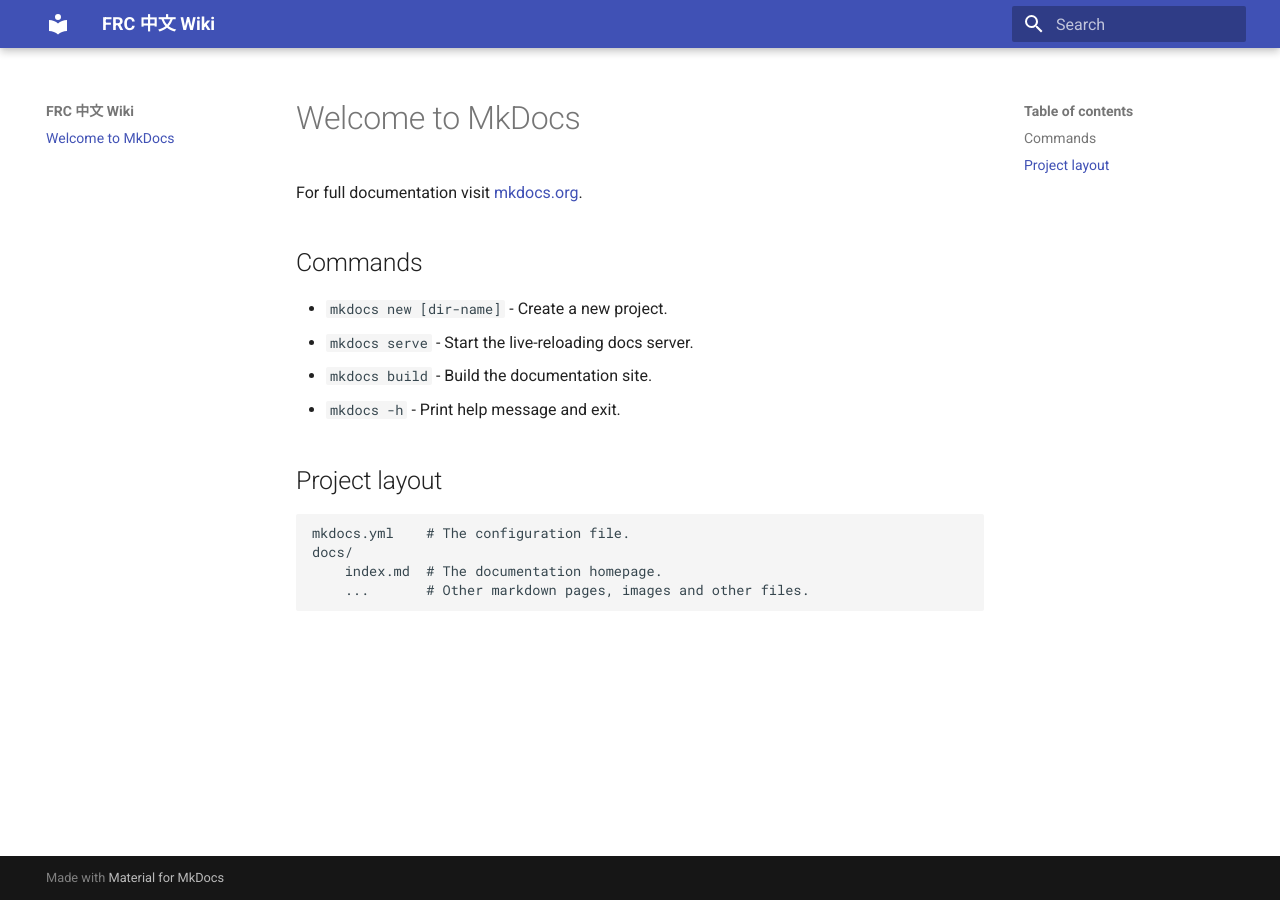
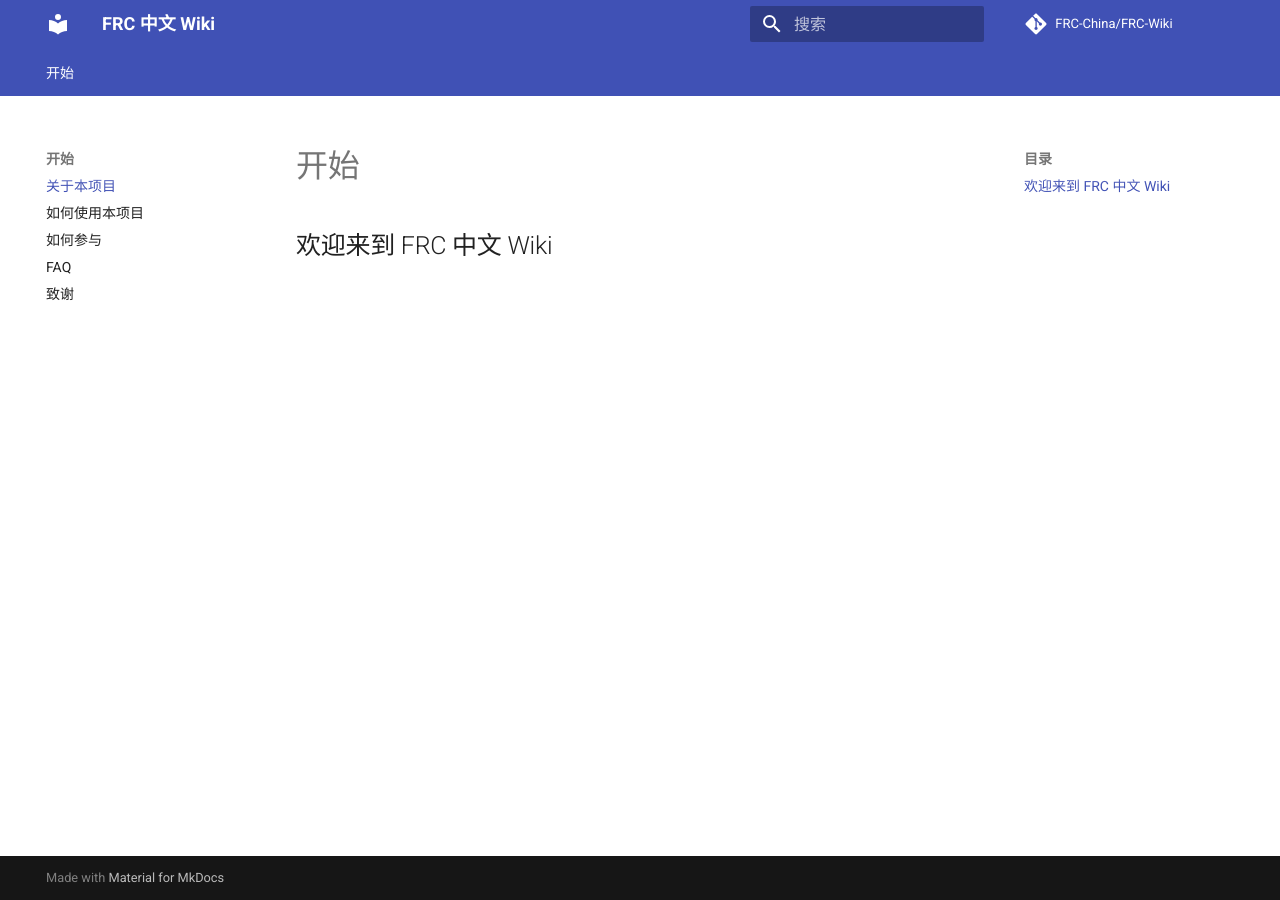
Before and after one commit to FRC-China/FRC-Wiki, an MkDocs documentation site: the page built from docs/index.md, in a window 1280 px wide. Built offline with MkDocs 1.6.1 and Material for MkDocs 9.7.7, drawn with Linux system fonts in a browser that asks for light colours; comment, search, counter and statistics services are not loaded.

Commit message:
feat: Add start section in navigation

```diff
--- a/docs/index.md
+++ b/docs/index.md
@@ -1,17 +1,3 @@
-# Welcome to MkDocs
+# 开始
 
-For full documentation visit [mkdocs.org](https://www.mkdocs.org).
-
-## Commands
-
-* `mkdocs new [dir-name]` - Create a new project.
-* `mkdocs serve` - Start the live-reloading docs server.
-* `mkdocs build` - Build the documentation site.
-* `mkdocs -h` - Print help message and exit.
-
-## Project layout
-
-    mkdocs.yml    # The configuration file.
-    docs/
-        index.md  # The documentation homepage.
-        ...       # Other markdown pages, images and other files.
+## 欢迎来到 FRC 中文 Wiki
--- a/mkdocs.yml
+++ b/mkdocs.yml
@@ -1,4 +1,25 @@
+# yaml-language-server: $schema=https://squidfunk.github.io/mkdocs-material/schema.json
 site_name: FRC 中文 Wiki
+
+repo_name: FRC-China/FRC-Wiki
+repo_url: https://github.com/FRC-China/FRC-Wiki
+
+nav:
+  - 开始:
+    - 关于本项目: index.md
+    - 如何使用本项目: intro/usage.md
+    - 如何参与: intro/contribute.md
+    - FAQ: intro/faq.md
+    - 致谢: intro/acknowledgement.md
+
+markdown_extensions:
+  - footnotes
+  - toc:
+      permalink: true
 
 theme:
   name: material
+  language: zh
+  features:
+    - navigation.tabs
+    - search.suggest
```
Also changed, not shown: README.md (added, +1 -0 lines), docs/intro/about.md (added, +1 -0 lines), docs/intro/usage.md (added, +1 -0 lines), docs/intro/acknowledgement.md (added), docs/intro/contribute.md (added), docs/intro/faq.md (added), 1 other file.
